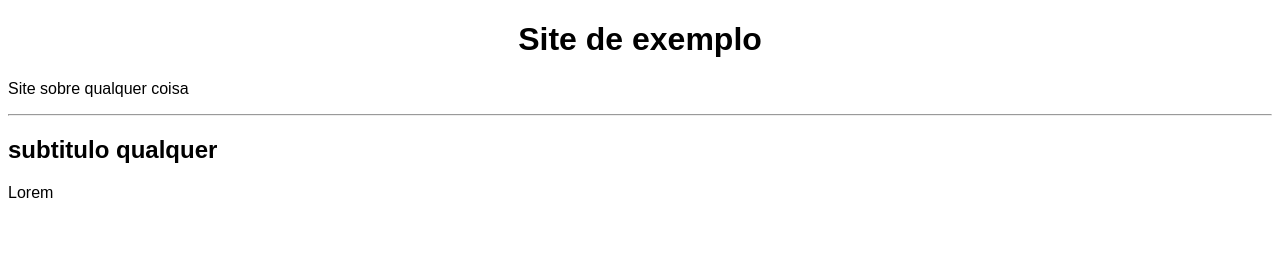
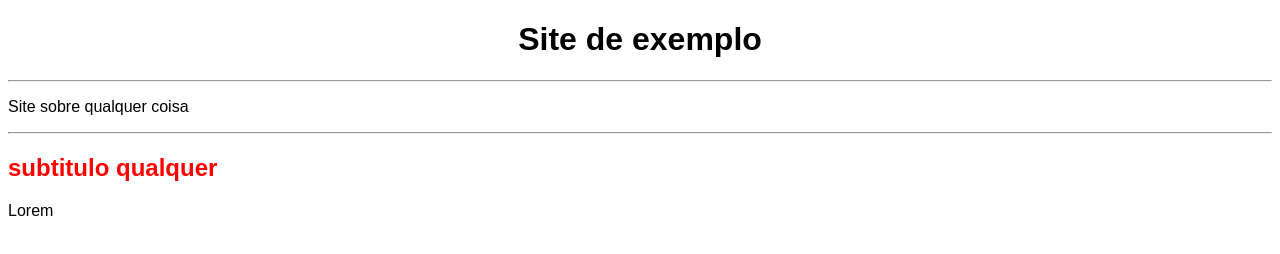
Before and after one commit to LucasLacerda-git/projetosite, a plain HTML site: page index.html in a window 1280 px wide. Drawn offline with Linux system fonts and the light colour scheme; files that its build step writes are made by us from their sources.

Commit message:
adicionar estilo de cor h2

```diff
--- a/css/style.css
+++ b/css/style.css
@@ -1,3 +1,5 @@
-body{font-family:Arial, sans-serife;}
+body {font-family:Arial, sans-serif;}
 
-h1{text-align: center;}
+h1 {text-align: center;}
+
+h2 { color:red; }
--- a/index.html
+++ b/index.html
@@ -8,6 +8,7 @@
 </head>
 <body>
     <h1>Site de exemplo</h1>
+    <hr>
     <p>
         Site sobre qualquer coisa
     </p>
```
